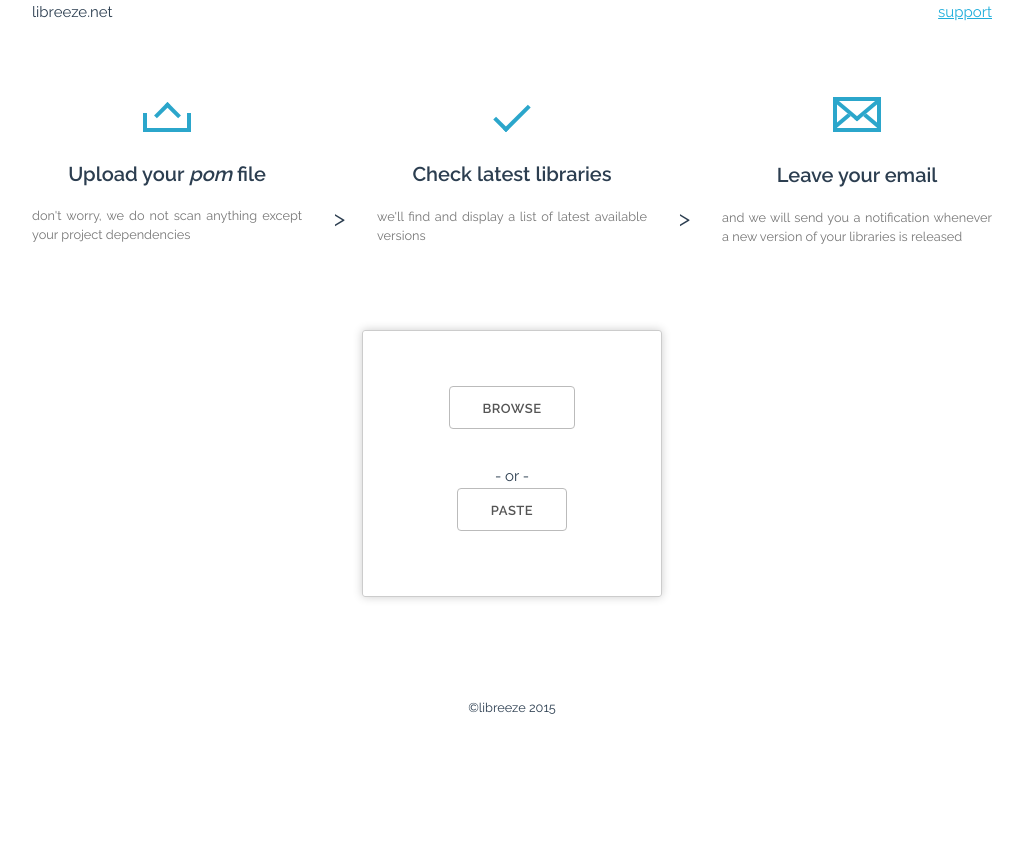
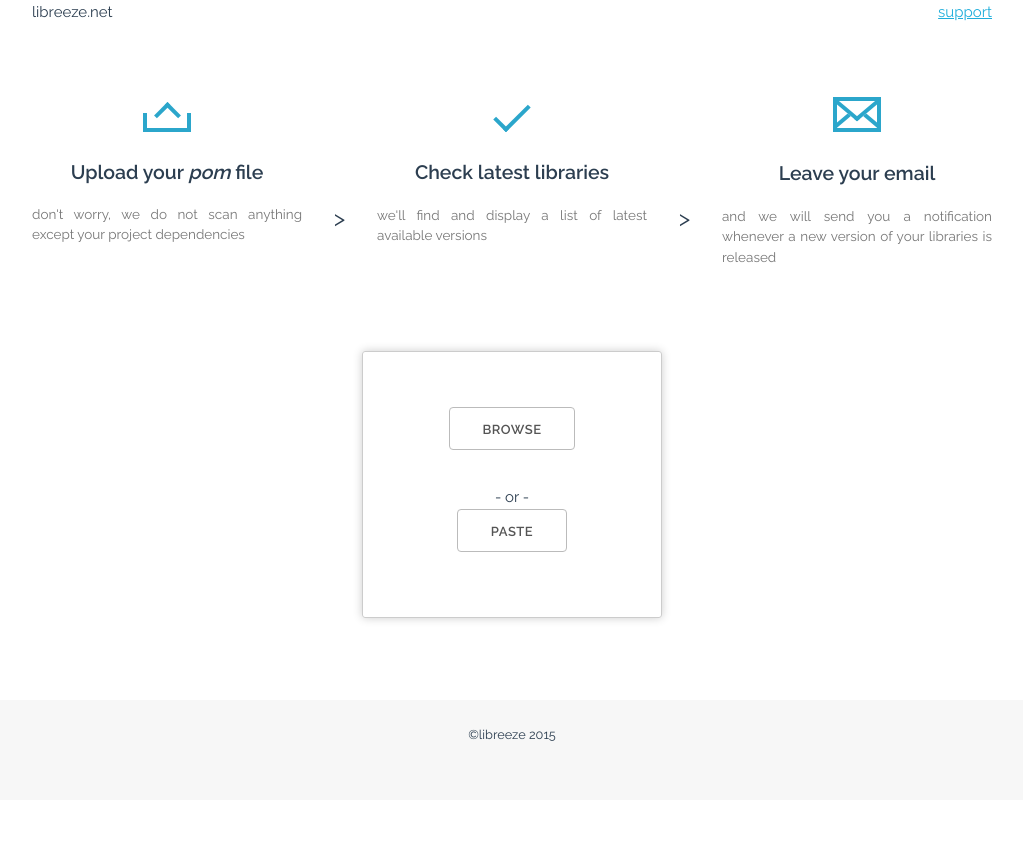
Before and after one commit to markotitel/libreeze, a Django app: page / in a window 1280 px wide. Shown: the whole page, without its empty margins (128-1151 px from the left). After the commit the page ends 741 px from the top, so only its background shows below. Run offline with Django 3.2, Linux system fonts and the light colour scheme; parts of the project's set-up code (start-up, migrations or seed data) failed here and were passed over; some libraries are stand-ins or nearby versions.

Commit message:
Removed space around footer, increased textarea for upload, XML value table row does not block version number (ita can be selected now)

```diff
--- a/app/static/app/css/libreeze.css
+++ b/app/static/app/css/libreeze.css
@@ -126,26 +120,33 @@ body {
 	height: 100%;
 }
 
-.container {
+.bodywrapper {
 	min-height: 100%;
 	/* equal to footer height */
-	margin-bottom: -142px;
+	margin-bottom: -100px;
 }
 
-.container:after {
+.bodywrapper:after {
 	content: "";
 	display: block;
 }
 
 footer,
-.container:after {
-	height: 142px;
+.bodywrapper:after {
+	height: 100px;
+}
+
+.bodywrapper:after {
+	margin-top: 30px;
 }
 
 footer {
-	padding: 20px 0;
-	margin: 20px 0;
 	font-size: .85em;
+	background-color: #f7f7f7;
+}
+
+.footerwrapper {
+	padding: 25px 0;
 }
 
 /* === Notifications === */
@@ -192,7 +193,7 @@ footer {
 .sub-text {
 	display: block;
 	color: #777;
-	font-size: 0.85em;
+	font-size: .9em;
 	line-height: 1.5em;
 	text-align: justify;
 }
@@ -230,19 +231,11 @@ ul.twocol {
 .lb-steps h1,
 .lb-steps h2,
 .lb-steps h3 {
-	font-size: 1.8rem;
+	font-size: 1.3em;
 	letter-spacing: normal;
 	font-weight: 600;
 	text-align: center;
 	margin: 1.5em 0 1em 0;
-}
-/* Larger than phablet */
-@media (min-width: 550px) {
-	.lb-steps h1,
-	.lb-steps h2,
-	.lb-steps h3 {
-		font-size: 2rem;
-	}
 }
 
 .lb-steps div {
@@ -257,18 +250,18 @@ ul.twocol {
 }
 /* === Upload Section === */
 
-.lb-upload-container p {
+#lb-upload-container p {
 	margin: 0;
 	font-size: .8em;
 }
 
-.lb-upload {
+#lb-upload {
 	text-align: center;
 	margin: 0 auto;
 	width: 300px;
 }
 
-.lb-upload .notification {
+#lb-upload .notification {
 	margin-bottom: 1em;
 }
 
@@ -276,7 +269,7 @@ ul.twocol {
 	padding: 55px 20px;
 }
 
-.lb-upload button {
+#lb-upload button {
   height: 43px;
   padding: 0 33px;
   font-size: 13px;
--- a/app/static/app/js/lb-fileupload.js
+++ b/app/static/app/js/lb-fileupload.js
@@ -19,17 +19,46 @@ $(function () {
 	function initPasteFile() {
 		$('button.toggle-upload-text').click(function (e) {
 			$(this).hide();
+
 			e.stopImmediatePropagation();
-			$('#upload-text').fadeToggle("linear");
-			if ($('#upload-text').is(":visible")){
+
+			$('#lb-upload')
+				.animate(
+						{width:'600px'},
+						{ duration: 400, queue: false} ,
+						function(){/*animation complete*/});
+
+			$('#upload-text')
+				.fadeToggle("linear")
+				.animate(
+						{height:'300px'},
+						{ duration: 500, queue: false},
+						function(){/*animation complete*/});
+
+			if ($('#upload-text').is(":visible")) {
 				$("textarea[name='pom-code']").focus();
 			}
 		});
 
 		$('span.toggle-upload-text').click(function (e) {
 			e.stopImmediatePropagation();
-			$('#upload-text').hide();
-			$('button.toggle-upload-text').fadeToggle("linear");
+
+			$('#lb-upload')
+				.animate(
+						{width:'300px'},
+						{ duration: 300, queue: false},
+						function(){/*animation complete*/});
+
+			$('#upload-text')
+				.hide()
+				.animate(
+						{height:'0px'},
+						{ duration: 300, queue: false},
+						function(){/*animation complete*/});
+
+			$('button.toggle-upload-text')
+				.fadeToggle("linear")
+				.animate({ queue: true});
 		});
 	}
 
--- a/app/static/app/js/lb-result.js
+++ b/app/static/app/js/lb-result.js
@@ -7,7 +7,6 @@ $(function () {
 
 	function showDependencyCode() {
 		$('.view-xml').click(function () {
-			// Toggle next table row containing dependency xml
 			$(this).closest('tr').toggleClass(_dependencyRowActiveCSSClass);
 			$(this).parent('tr').next('tr.' + _dependencyCodeCSSClass).toggleClass(_dependencyCollapsedCSSClass);
 		});
--- a/app/templates/app/index.html
+++ b/app/templates/app/index.html
@@ -33,7 +33,7 @@
             <p class="browsehappy">You are using an <strong>outdated</strong> browser. Please <a href="http://browsehappy.com/">upgrade your browser</a> to improve your experience.</p>
         <![endif]-->
 
-	<div class="container">
+	<div class="container bodywrapper">
 		<div class="row">
 			<div class="column">
 				<header>
@@ -74,7 +74,7 @@
 
 				<br/>
 
-				<div class="lb-upload">
+				<div id="lb-upload">
 					<!-- conditionally set classes "lb-err", "lb-warn", "lb-success" to declare notification type and class "hidden" to toggle it's visibility -->
 					{% if error %}
 					<div class="notification lb-err">{{ error }}</div>
@@ -92,7 +92,7 @@
 
 						<!-- Paste form -->
 						<form id="upload-text" method="post" action="{% url 'app:submit_text' %}">
-							<span class="lb-close-upload toggle-upload-text">x</span>
+							<span class="lb-close toggle-upload-text"></span>
 							<textarea name="pom-code"></textarea>
 							<button type="submit">Upload</button>
 						</form>
@@ -105,7 +105,15 @@
 		</div>
 	</div>
 
-	<footer class="text-center">&copy;libreeze 2015</footer>
+	<footer class="text-center">
+		<div class="container footerwrapper">
+			<div class="row">
+				<div class="column">
+					&copy;libreeze 2015
+				</div>
+			</div>
+		</div>
+	</footer>
 
 	<!-- JavaScript Includes -->
 	<script src="//ajax.googleapis.com/ajax/libs/jquery/1.10.2/jquery.min.js"></script>
```
Also changed, not shown: other parts of app/static/app/css/libreeze.css (+61 -34 lines), app/templates/app/email-verification.html (+10 -3 lines), app/templates/app/faq.html (+10 -2 lines), app/templates/app/result.html (+12 -3 lines), app/templates/app/support.html (+10 -2 lines), app/templates/app/unsubscribe.html (+10 -3 lines), app/templates/app/unsubscribe_project.html (+10 -3 lines).
